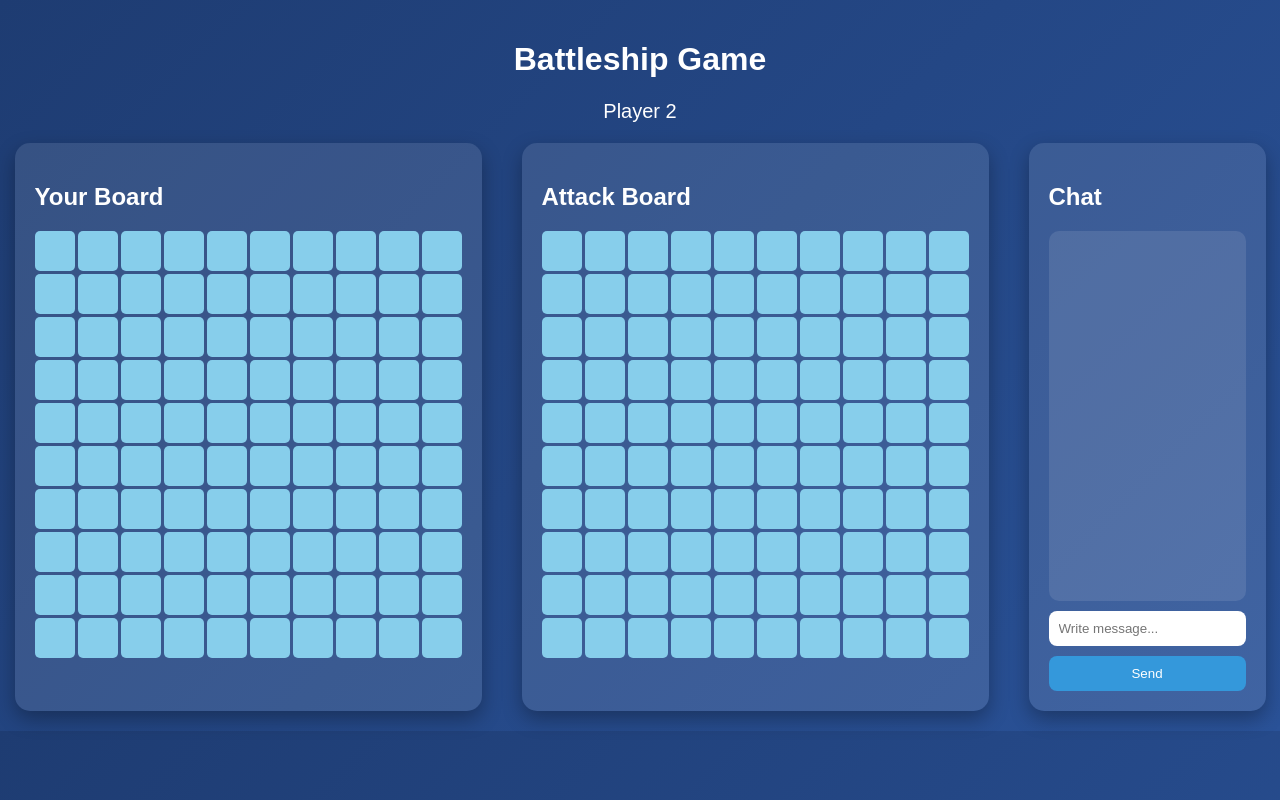
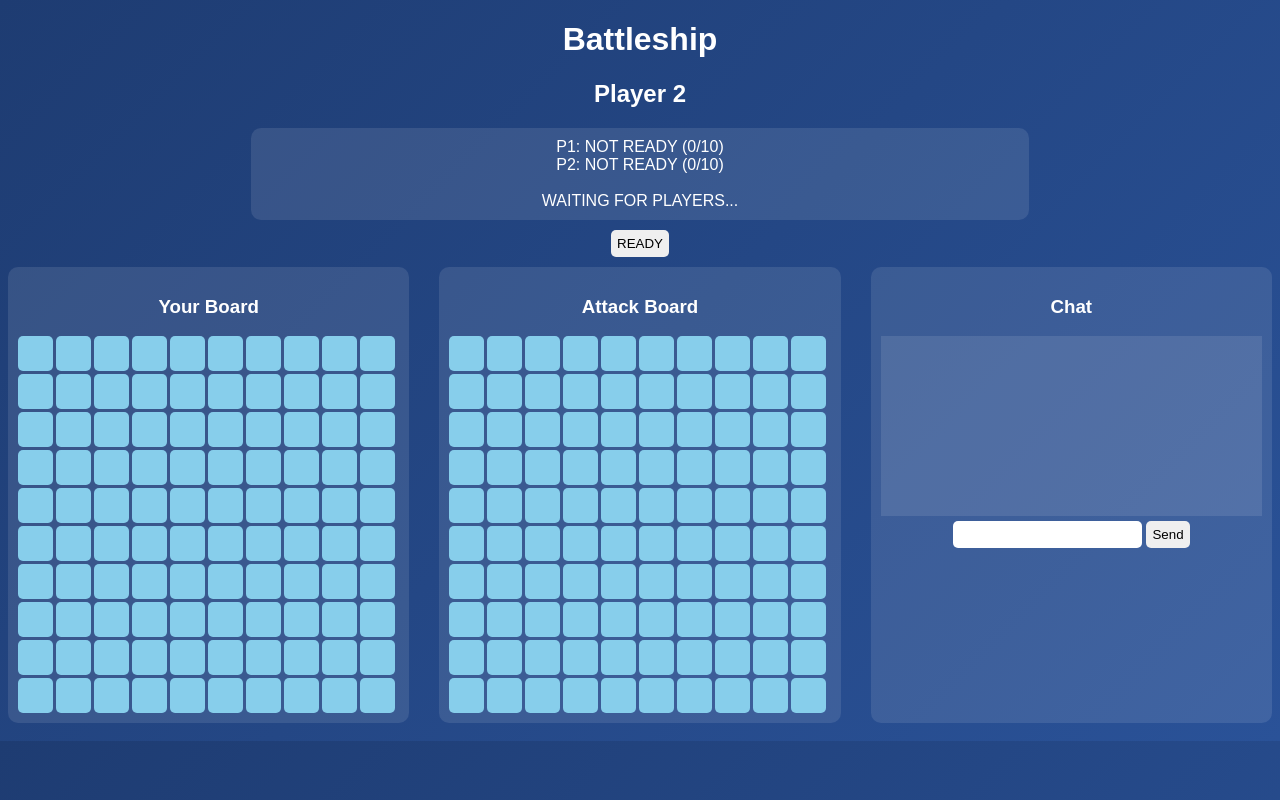
Before and after one commit to Kobaaa01/ships-game, a Flask app: page / in a window 1280 px wide. Run offline with Flask 3, Linux system fonts and the light colour scheme; data that the repository does not hold is empty.

Commit message:
added gameplay, ready, putting ships on the board

```diff
--- a/app.py
+++ b/app.py
@@ -2,25 +2,30 @@ from flask import Flask, render_template, request, jsonify
 
 app = Flask(__name__)
 
-GRID_SIZE = 10
+MAX_SHIPS = 10
 
-player_board = [["" for _ in range(GRID_SIZE)] for _ in range(GRID_SIZE)]
-attack_board = [["" for _ in range(GRID_SIZE)] for _ in range(GRID_SIZE)]
+players = {
+    "1": {"ships": set(), "ready": False},
+    "2": {"ships": set(), "ready": False}
+}
 
+connected_players = 0
+game_started = False
+current_turn = "1"
+
+attacks = []
 messages = []
 
-connected_players = 0
+
+def coord(r, c):
+    return f"{r},{c}"
 
 
 @app.route("/")
 def index():
     global connected_players
 
-    if connected_players == 0:
-        player = "1"
-    else:
-        player = "2"
-
+    player = "1" if connected_players == 0 else "2"
     connected_players += 1
 
     return render_template("index.html", player=player)
@@ -29,34 +34,90 @@ def index():
 @app.route("/place_ship", methods=["POST"])
 def place_ship():
     data = request.json
-    row = data["row"]
-    col = data["col"]
+    player = data["player"]
 
-    player_board[row][col] = "S"
+    if game_started:
+        return jsonify(success=False, error="Game already started")
+
+    ships = players[player]["ships"]
+
+    if len(ships) >= MAX_SHIPS:
+        return jsonify(success=False, error="Max 10 ships")
+
+    ships.add(coord(data["row"], data["col"]))
+    return jsonify(success=True)
+
+
+@app.route("/ready", methods=["POST"])
+def ready():
+    global game_started, current_turn
+
+    player = request.json["player"]
+
+    if len(players[player]["ships"]) != MAX_SHIPS:
+        return jsonify(success=False, error="Place 10 ships first")
+
+    players[player]["ready"] = True
+
+    if players["1"]["ready"] and players["2"]["ready"]:
+        game_started = True
+        current_turn = "1"
 
     return jsonify(success=True)
 
 
 @app.route("/attack", methods=["POST"])
 def attack():
+    global current_turn
+
+    if not game_started:
+        return jsonify(success=False, error="Game not started")
+
     data = request.json
-    row = data["row"]
-    col = data["col"]
+    player = data["player"]
 
-    attack_board[row][col] = "X"
+    if player != current_turn:
+        return jsonify(success=False, error="Not your turn")
 
-    return jsonify(success=True)
+    enemy = "2" if player == "1" else "1"
+    target = coord(data["row"], data["col"])
+
+    result = "hit" if target in players[enemy]["ships"] else "miss"
+
+    attacks.append({
+        "player": player,
+        "row": data["row"],
+        "col": data["col"],
+        "result": result
+    })
+
+    current_turn = enemy
+
+    return jsonify(success=True, result=result)
+
+
+@app.route("/state")
+def state():
+    return jsonify({
+        "started": game_started,
+        "turn": current_turn,
+        "players": {
+            "1": {
+                "ready": players["1"]["ready"],
+                "ships": len(players["1"]["ships"])
+            },
+            "2": {
+                "ready": players["2"]["ready"],
+                "ships": len(players["2"]["ships"])
+            }
+        },
+        "attacks": attacks
+    })
 
 
 @app.route("/send_message", methods=["POST"])
 def send_message():
-    data = request.json
-
-    messages.append({
-        "player": data["player"],
-        "message": data["message"]
-    })
-
+    messages.append(request.json)
     return jsonify(success=True)
 
 
--- a/templates/index.html
+++ b/templates/index.html
@@ -2,137 +2,95 @@
 <html>
 <head>
     <title>Battleship</title>
+
     <style>
         body {
             font-family: Arial;
             background: linear-gradient(135deg, #1e3c72, #2a5298);
             color: white;
-            margin: 0;
-            padding: 20px;
+            text-align: center;
         }
 
-        h1 {
-            text-align: center;
+        .panel {
+            background: rgba(255,255,255,0.1);
+            padding: 10px;
+            margin: 10px auto;
+            border-radius: 10px;
+            width: 60%;
         }
 
         .main {
             display: flex;
             justify-content: center;
-            gap: 40px;
-            margin-top: 20px;
-        }
-
-        .boards {
-            display: flex;
-            gap: 40px;
-        }
-
-        .board-container, .chat-container {
-            background: rgba(255,255,255,0.1);
-            padding: 20px;
-            border-radius: 15px;
-            box-shadow: 0 8px 20px rgba(0,0,0,0.3);
+            gap: 30px;
         }
 
         .grid {
             display: grid;
-            grid-template-columns: repeat(10, 40px);
+            grid-template-columns: repeat(10, 35px);
             gap: 3px;
         }
 
         .cell {
-            width: 40px;
-            height: 40px;
+            width: 35px;
+            height: 35px;
             background: #87ceeb;
             border-radius: 5px;
             cursor: pointer;
-            transition: 0.2s;
         }
 
-        .cell:hover {
-            transform: scale(1.05);
-            background: #5dade2;
-        }
-
-        .ship {
-            background: gray !important;
-        }
-
-        .hit {
-            background: red !important;
-        }
-
-        .chat-container {
-            width: 280px;
-            display: flex;
-            flex-direction: column;
-        }
+        .ship { background: gray; }
+        .hit { background: red; }
+        .miss { background: white; }
 
         #messages {
-            height: 350px;
+            height: 180px;
             overflow-y: auto;
             background: rgba(255,255,255,0.1);
-            padding: 10px;
-            border-radius: 10px;
-            margin-bottom: 10px;
+            margin-bottom: 5px;
         }
 
         input {
-            padding: 10px;
+            padding: 6px;
+            border-radius: 5px;
             border: none;
-            border-radius: 8px;
-            margin-bottom: 10px;
         }
 
         button {
-            padding: 10px;
+            padding: 6px;
+            border-radius: 5px;
             border: none;
-            border-radius: 8px;
             cursor: pointer;
-            background: #3498db;
-            color: white;
-        }
-
-        button:hover {
-            background: #2980b9;
-        }
-
-        .player-label {
-            text-align: center;
-            font-size: 20px;
-            margin-bottom: 15px;
         }
     </style>
 </head>
+
 <body>
 
-<h1>Battleship Game</h1>
+<h1>Battleship</h1>
+<h2>Player {{ player }}</h2>
 
-<div class="player-label">
-    Player {{ player }}
-</div>
+<div class="panel" id="status"></div>
+
+<button onclick="ready()">READY</button>
 
 <div class="main">
 
-    <div class="boards">
-
-        <div class="board-container">
-            <h2>Your Board</h2>
+    <div class="panel">
+        <h3>Your Board</h3>
         <div class="grid" id="playerBoard"></div>
     </div>
 
-        <div class="board-container">
-            <h2>Attack Board</h2>
+    <div class="panel">
+        <h3>Attack Board</h3>
         <div class="grid" id="attackBoard"></div>
     </div>
 
-    </div>
-
-    <div class="chat-container">
-        <h2>Chat</h2>
+    <div class="panel">
+        <h3>Chat</h3>
         <div id="messages"></div>
-        <input type="text" id="chatInput" placeholder="Write message...">
-        <button onclick="sendMessage()">Send</button>
+        <input id="msg">
+        <button onclick="send()">Send</button>
     </div>
 
 </div>
@@ -140,78 +98,117 @@
 <script>
 const player = "{{ player }}";
 
-    function createBoard(containerId, clickHandler) {
-        const board = document.getElementById(containerId);
+/* BOARD */
+function makeBoard(id, fn) {
+    const el = document.getElementById(id);
 
-        for (let row = 0; row < 10; row++) {
-            for (let col = 0; col < 10; col++) {
+    for (let r = 0; r < 10; r++) {
+        for (let c = 0; c < 10; c++) {
             const cell = document.createElement("div");
             cell.className = "cell";
-
-                cell.onclick = () => clickHandler(cell, row, col);
-
-                board.appendChild(cell);
+            cell.onclick = () => fn(cell, r, c);
+            el.appendChild(cell);
         }
     }
 }
 
-    createBoard("playerBoard", async (cell, row, col) => {
-        await fetch("/place_ship", {
+/* PLACE SHIPS */
+makeBoard("playerBoard", async (cell, r, c) => {
+    const res = await fetch("/place_ship", {
         method: "POST",
         headers: {"Content-Type": "application/json"},
-            body: JSON.stringify({row, col})
+        body: JSON.stringify({row: r, col: c, player})
     });
 
-        cell.classList.add("ship");
+    const data = await res.json();
+
+    if (data.success) cell.classList.add("ship");
+    else alert(data.error);
 });
 
-    createBoard("attackBoard", async (cell, row, col) => {
-        await fetch("/attack", {
+/* ATTACK */
+makeBoard("attackBoard", async (cell, r, c) => {
+    const res = await fetch("/attack", {
         method: "POST",
         headers: {"Content-Type": "application/json"},
-            body: JSON.stringify({row, col})
+        body: JSON.stringify({row: r, col: c, player})
     });
 
-        cell.classList.add("hit");
+    const data = await res.json();
+
+    if (!data.success) return alert(data.error);
+
+    if (data.result === "hit") cell.classList.add("hit");
+    else cell.classList.add("miss");
 });
 
-    async function sendMessage() {
-        const input = document.getElementById("chatInput");
+/* READY */
+async function ready() {
+    const res = await fetch("/ready", {
+        method: "POST",
+        headers: {"Content-Type": "application/json"},
+        body: JSON.stringify({player})
+    });
 
-        if (input.value.trim() === "") return;
+    const data = await res.json();
+
+    alert(data.success ? "READY!" : data.error);
+}
+
+/* CHAT */
+async function send() {
+    const msg = document.getElementById("msg");
 
     await fetch("/send_message", {
         method: "POST",
         headers: {"Content-Type": "application/json"},
-            body: JSON.stringify({
-                player: player,
-                message: input.value
-            })
+        body: JSON.stringify({player, message: msg.value})
     });
 
-        input.value = "";
+    msg.value = "";
 }
 
 async function loadMessages() {
-        const response = await fetch("/get_messages");
-        const data = await response.json();
+    const res = await fetch("/get_messages");
+    const data = await res.json();
 
-        const messagesDiv = document.getElementById("messages");
-        messagesDiv.innerHTML = "";
+    const box = document.getElementById("messages");
+    box.innerHTML = "";
 
-        data.messages.forEach(msg => {
+    data.messages.forEach(m => {
         const div = document.createElement("div");
+        div.textContent = (m.player === player ? "Me: " : "Enemy: ") + m.message;
+        box.appendChild(div);
+    });
+}
 
-            const label = msg.player === player ? "Me: " : "Enemy: ";
-            div.textContent = label + msg.message;
+/* GAME STATE HUD */
+async function updateState() {
+    const res = await fetch("/state");
+    const s = await res.json();
 
-            messagesDiv.appendChild(div);
-        });
+    let status = "";
 
-        messagesDiv.scrollTop = messagesDiv.scrollHeight;
+    status += `P1: ${s.players["1"].ready ? "READY" : "NOT READY"} (${s.players["1"].ships}/10)<br>`;
+    status += `P2: ${s.players["2"].ready ? "READY" : "NOT READY"} (${s.players["2"].ships}/10)<br><br>`;
+
+    if (!s.started) {
+        status += "WAITING FOR PLAYERS...";
+    } else {
+        status += "GAME STARTED<br>";
+
+        if (s.turn === player) {
+            status += "YOUR TURN";
+        } else {
+            status += "ENEMY TURN";
+        }
+    }
+
+    document.getElementById("status").innerHTML = status;
 }
 
 setInterval(loadMessages, 1000);
+setInterval(updateState, 500);
 </script>
 
 </body>
```
Lines whose indentation alone changed are shown as unchanged.
